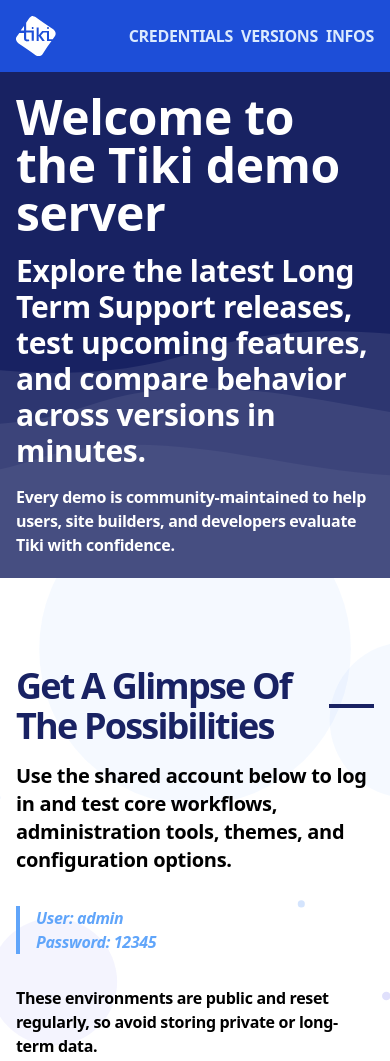
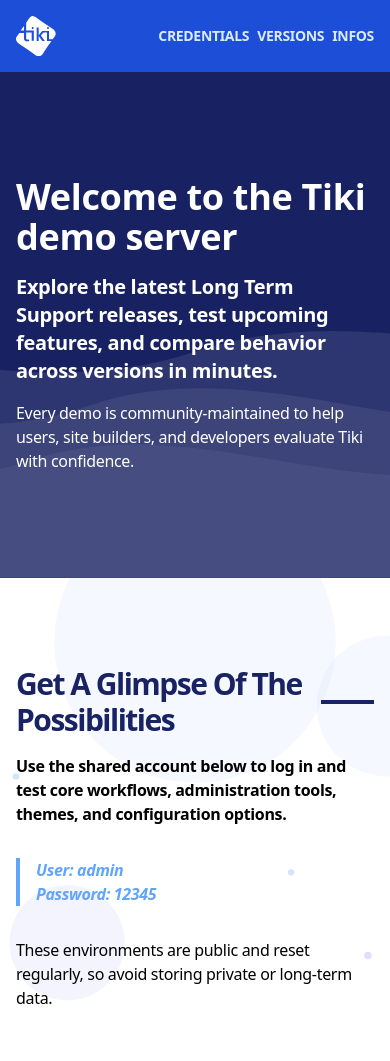
Before and after one commit to mercihabam/demo.tiki.org, a website: page src/index.html in a window 390 px wide. Shown: the top 1061 px of the page. Drawn offline with Linux system fonts and the light colour scheme.

Commit message:
improve sizing on small screens

```diff
--- a/src/index.html
+++ b/src/index.html
@@ -27,9 +27,9 @@
           <span class="hidden sm:inline">Tiki Wiki CMS Groupware</span>
         </a>
         <div class="flex gap-2 sm:gap-4 text-blue-100 uppercase" id="nav">
-            <a href="#credentials" class="font-bold transition-all hover:text-white">Credentials</a>
-            <a href="#versions" class="font-bold transition-all hover:text-white">Versions</a>
-            <a href="#notice" class="font-bold transition-all hover:text-white">Infos</a>
+            <a href="#credentials" class="text-sm sm:text-base font-bold transition-all hover:text-white">Credentials</a>
+            <a href="#versions" class="text-sm sm:text-base font-bold transition-all hover:text-white">Versions</a>
+            <a href="#notice" class="text-sm sm:text-base font-bold transition-all hover:text-white">Infos</a>
         </div>
       </div>
     </div>
@@ -37,9 +37,9 @@
       <div class="absolute inset-0 bg-primary opacity-50"></div>
       <img src="/dist/bg-hero.svg" class="absolute inset-0 w-full h-full object-cover pointer-events-none select-none" aria-hidden="true" alt="">
       <div class="container relative z-10 mx-auto min-h-[60vh] p-4 flex flex-col justify-center text-white">
-        <h1 class="text-5xl sm:text-7xl font-bold">Welcome to the Tiki demo server</h1>
-        <p class="text-3xl font-bold mt-4">Explore the latest Long Term Support releases, test upcoming features, and compare behavior across versions in minutes.</p>
-        <p class="font-semibold mt-4">Every demo is community-maintained to help users, site builders, and developers evaluate Tiki with confidence.</p>
+        <h1 class="text-4xl sm:text-7xl font-bold">Welcome to the Tiki demo server</h1>
+        <p class="text-xl sm:text-3xl font-bold mt-4">Explore the latest Long Term Support releases, test upcoming features, and compare behavior across versions in minutes.</p>
+        <p class="sm:font-semibold mt-4">Every demo is community-maintained to help users, site builders, and developers evaluate Tiki with confidence.</p>
       </div>
     </div>
 
@@ -48,10 +48,10 @@
         <div class="container relative z-10 flex flex-col justify-center mx-auto p-4">
           <div>
             <div class="flex items-center gap-2">
-              <h2 class="text-4xl sm:text-6xl font-bold my-4 text-primary capitalize tracking-tighter">Get a glimpse of the possibilities</h2>
+              <h2 class="text-3xl sm:text-6xl font-bold my-4 text-primary capitalize tracking-tighter">Get a glimpse of the possibilities</h2>
               <div class="h-1 w-20 bg-primary"></div>
             </div>
-            <h2 class="text-xl font-semibold">Use the shared account below to log in and test core workflows, administration tools, themes, and configuration options.</h2>
+            <h2 class="text-base sm:text-xl font-semibold">Use the shared account below to log in and test core workflows, administration tools, themes, and configuration options.</h2>
           </div>
 
           <div class="flex flex-col w-full sm:w-1/2 font-bold italic mt-8 border-l-4 border-blue-400 text-blue-400 pl-4">
@@ -63,7 +63,7 @@
             </div>
           </div>
 
-          <p class="font-semibold mt-8">These environments are public and reset regularly, so avoid storing private or long-term data.</p>
+          <p class="sm:font-semibold mt-8">These environments are public and reset regularly, so avoid storing private or long-term data.</p>
         </div>
     </div>
 
@@ -72,10 +72,10 @@
       <div class="container relative z-10 min-h-screen flex flex-col justify-center mx-auto p-4 space-y-10">
         <div>
           <div class="flex items-center gap-2">
-            <h2 class="text-4xl sm:text-6xl font-bold my-4 text-primary capitalize tracking-tighter">Versions</h2>
+            <h2 class="text-3xl sm:text-6xl font-bold my-4 text-primary capitalize tracking-tighter">Versions</h2>
             <div class="h-1 w-20 bg-primary"></div>
           </div>
-          <h2 class="text-xl font-semibold">Choose a version based on your goals: LTS for production-like testing, newer branches for feature discovery, and trunk for development insight.</h2>
+          <h2 class="text-base sm:text-xl font-semibold">Choose a version based on your goals: LTS for production-like testing, newer branches for feature discovery, and trunk for development insight.</h2>
           <p>Each demo has its own URL, release notes, and lifecycle status to help you pick the right starting point.</p>
         </div>
 
@@ -84,8 +84,8 @@
         <div class="flex flex-wrap gap-2">
           <div class="bg-blue-100 border-t-0 flex gap-4 flex-col items-center justify-center p-14 w-full">
             <div class="relative">
-              <span class="text-8xl font-bold">30.x</span>
-              <div class="absolute bg-white px-4 py-2 font-bold text-green-500 top-0 -right-12 text-sm">Latest</div>
+              <span class="text-6xl sm:text-8xl font-bold">30.x</span>
+              <div class="absolute bg-white px-4 py-2 font-bold text-green-500 top-0 -right-12 text-xs sm:text-sm">Latest</div>
             </div>
             <a href="https://doc.tiki.org/Tiki30" target="_blank" class="text-blue-500">See release notes</a>
             <a href="https://30x.demo.tiki.org/" class="text-white bg-primary block p-2 uppercase font-semibold">Try now</a>
```
Also changed, not shown: dist/index.css.
